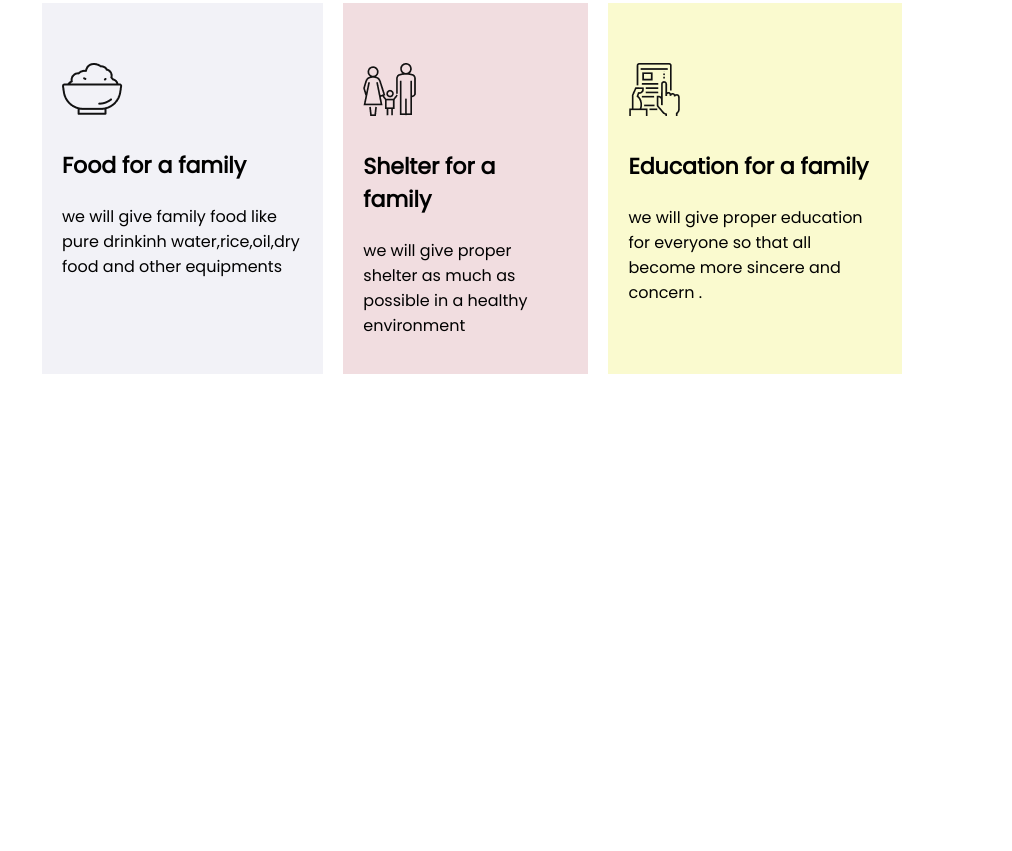
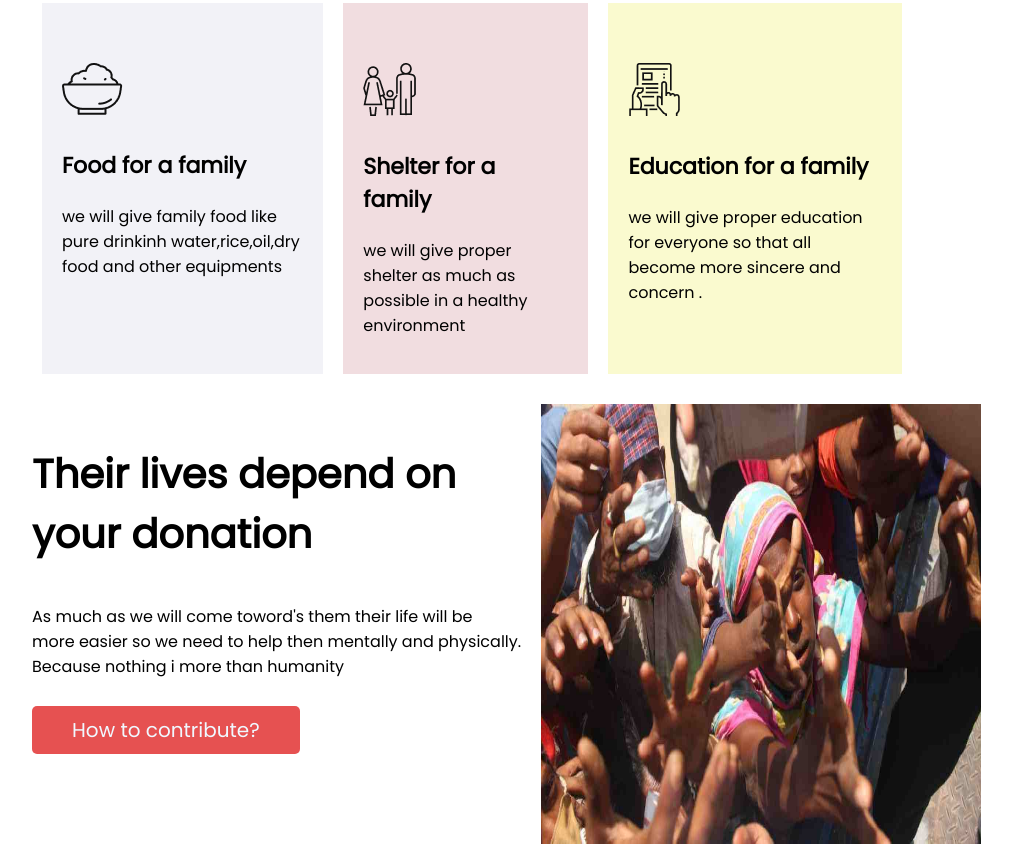
Before and after one commit to asultana181/Assignment_1, a plain HTML site: page first_page.html in a window 1280 px wide. Shown: the part 1610-2461 px from the top of the page, without its empty margins (168-1180 px from the left). Before the commit the page ends 1994 px from the top, so only its background shows below. Drawn offline with Linux system fonts and the light colour scheme.

Commit message:
fourth page addded

```diff
--- a/first_page.html
+++ b/first_page.html
@@ -6,6 +6,8 @@
     <meta http-equiv="X-UA-Compatible" content="IE=edge">
     <meta name="viewport" content="width=device-width, initial-scale=1.0">
     <title>my first assignment</title>
+
+
     <link rel="preconnect" href="https://fonts.googleapis.com">
     <link rel="preconnect" href="https://fonts.gstatic.com" crossorigin>
     <link href="https://fonts.googleapis.com/css2?family=Poppins&display=swap" rel="stylesheet">
@@ -104,12 +106,42 @@
 
         </section>
 
+        <section>
+
+            <div class="rightmove">
+                <div>
+                    <div class="moveleft">
+                        <h1 class="bold4">Their lives depend on <br>your donation</h1>
+                        <p>As much as we will come toword's them their life will be <br>more easier so we need
+                        to help then mentally and physically.<br>
+                        Because nothing i more than humanity</p>
+                    </div>
+                    <div class="buttonset"><a class="donatebutton" target="_blank"
+                        href="https://www.youtube.com/watch?v=Rw84YGH4o-E&ab_channel=DATACREATIVE">How to contribute?</a>
+                    </div>
+                </div>
+                    <div >
+                        <img class="move_image" src="imageAss/donation8.jpg" alt="">
+                    </div>
+                </div>
+
+
+                </section>
+
+                <section>
+
+
+                </section>
 
 
 
 
 
-    </section>
+
+
+
+
+
 
 
 
--- a/stylenew.css
+++ b/stylenew.css
@@ -2,6 +2,7 @@ body{
     font-family: 'Poppins', sans-serif;
     padding: 0px;
     margin: 0px;
+
 }
 .center{
     text-align: center;
@@ -155,3 +156,27 @@ body{
 .bold3{
     font-size: 22px;
 }
+.bold4{
+    font-size: 40px;
+}
+.moveleft{
+    padding-left: 200px;
+}
+.movebutton{
+    padding-bottom: 1000px;
+    padding-right: 690px;
+}
+.move_image{
+    width: 440px;
+    height: 440px;
+    padding-left: 19.5px;
+
+}
+.rightmove{
+    display: flex;
+    padding-top: 20px;
+}
+.buttonset{
+    padding-left: 200px;
+    padding-top: 20px;
+}
```
Also changed, not shown: imageAss/donation8.jpg (added).
